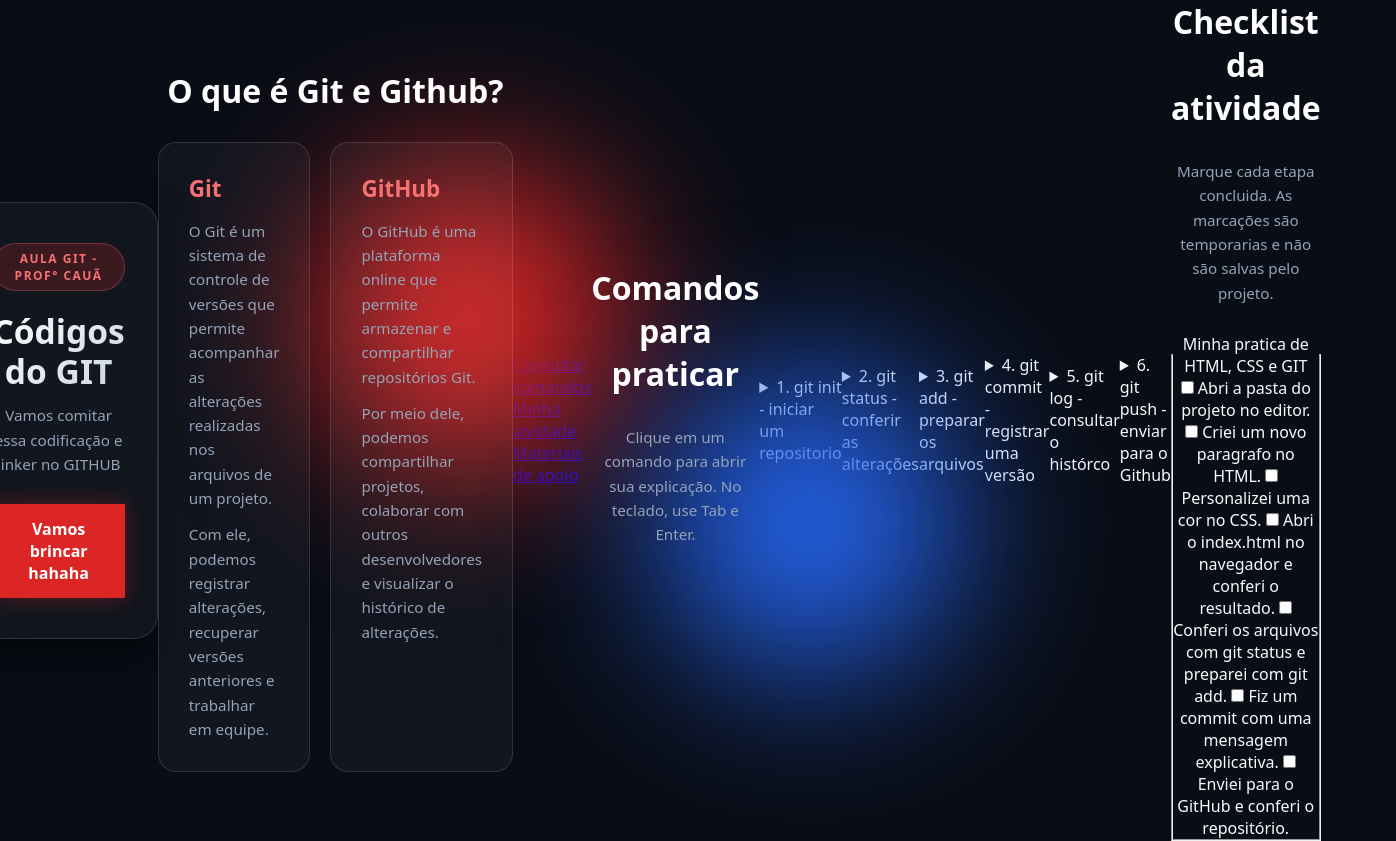
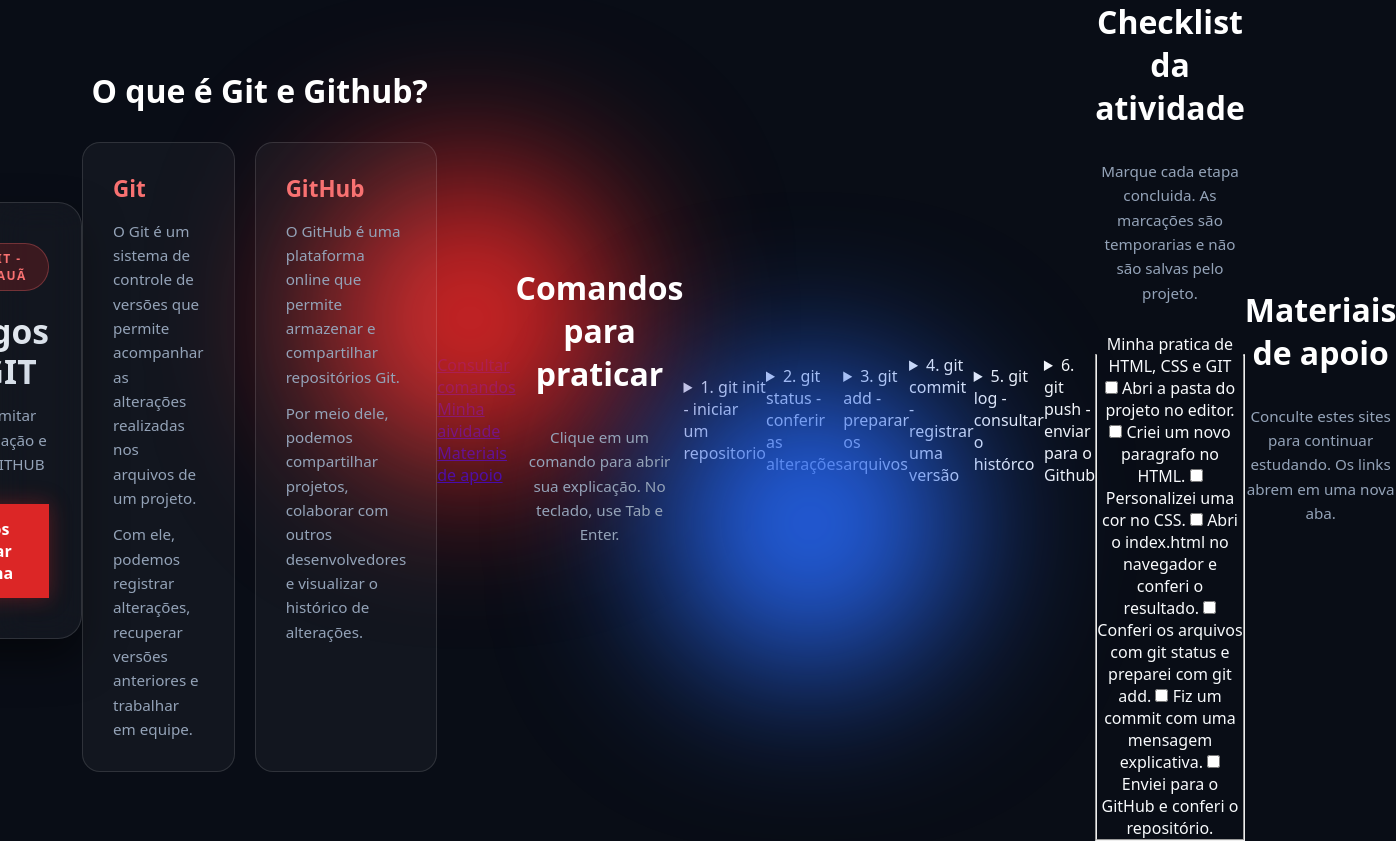
Before and after one commit to isaatoniolo-hue/Isabelle_PA, a plain HTML site: page index.html in a window 1280 px wide. Shown: the whole page, 1396 px wide, since content can reach past the window. Drawn offline with Linux system fonts and the light colour scheme.

Commit message:
Na section com id materiais, eu adicionei um titulo h2 e um paragrafo

```diff
--- a/index.html
+++ b/index.html
@@ -146,5 +146,10 @@
                 <label><input type="checkbox"> <span> Enviei para o GitHub e conferi o repositório.</span></label>
             </fieldset>
         </section>
+
+        <section class="conteudo estudo" id="materiais">
+            <h2>Materiais de apoio</h2>
+            <p>Conculte estes sites para continuar estudando. Os links abrem em uma nova aba.</p>
+        </section>
 </body>
 </html>
```
